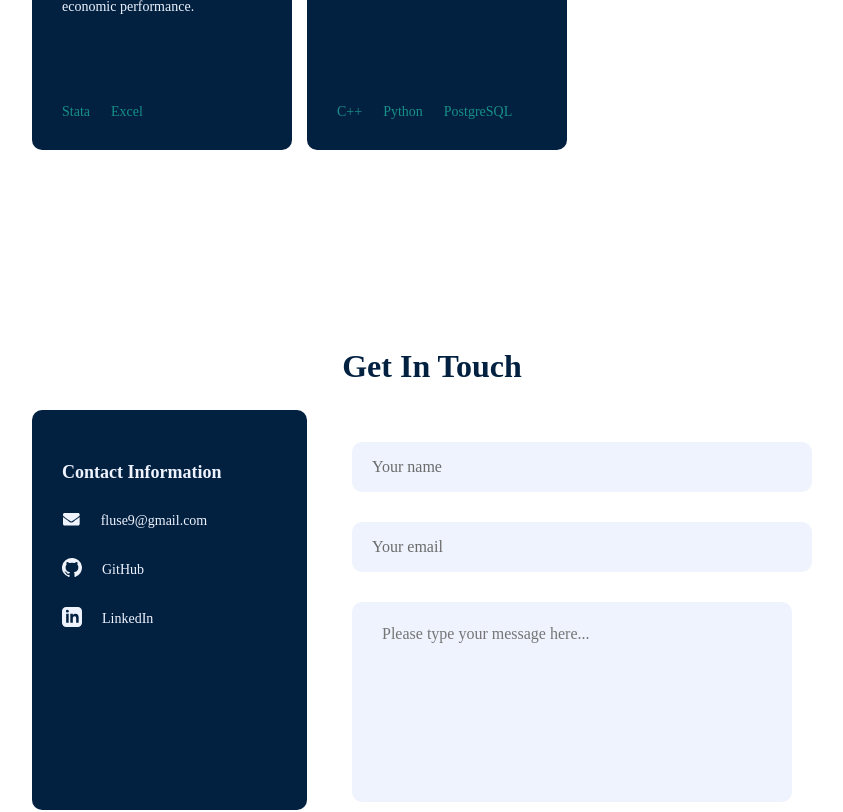
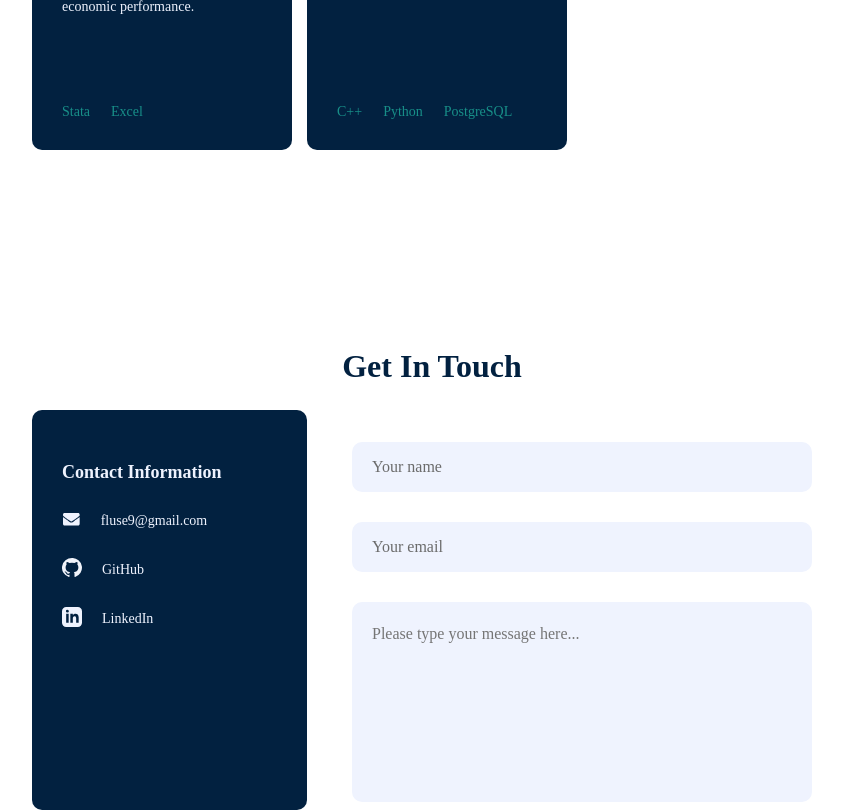
Before and after one commit to fluse9/Personal-Website, a React (Create React App) app: page / in a window 1536 px wide. Shown: the part 4017-4829 px from the top of the page, without its empty margins (368-1211 px from the left). Built offline with nearby package versions, Linux system fonts and the light colour scheme.

Commit message:
Fixed contact form input boxes to be equal size

```diff
--- a/src/Pages/HomePage/Home.css
+++ b/src/Pages/HomePage/Home.css
@@ -2118,7 +2118,7 @@
     }
 
     .message {
-        width: calc(60% - 40px);
+        width: calc(60% - 20px);
         height: 200px;
         margin-left: 40%;
         background: #EFF3FE;
@@ -2127,6 +2127,7 @@
         font-size: 16px;
         line-height: 24px;
         font-weight: 500;
+        text-indent: 0 !important;
         border: none;
         outline: none;
         margin-top: 10px;
```
Also changed, not shown: 1 other file (tests, documents, lock files or other folders).
